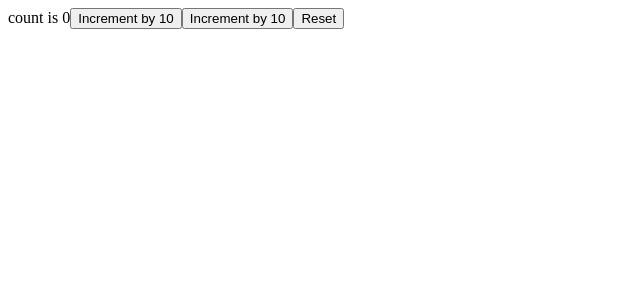
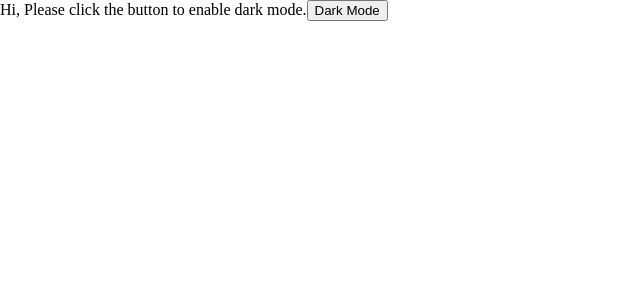
Before and after one commit to arunkb2795/React-Typescript, a React (Create React App) app: page / in a window 1280 px wide. Shown: the top 300 px of the page, without its empty margins (0-640 px from the left). Built offline with nearby package versions, Linux system fonts and the light colour scheme.

Commit message:
initial commit

```diff
--- a/App.tsx
+++ b/App.tsx
@@ -1,42 +1,12 @@
 import * as React from 'react';
-import { useReducer } from 'react';
-
-type counterState = {
-  count: number;
-};
-
-type counterAction = {
-  type: 'INCREMENT' | 'DECREMENT' | 'RESET';
-  payload?: number;
-};
-const initialState = { count: 0 };
-
-const reducer = (state: counterState, action: counterAction) => {
-  switch (action.type) {
-    case 'INCREMENT':
-      return { count: state.count + action.payload };
-    case 'DECREMENT':
-      return { count: state.count - action.payload };
-    case 'RESET':
-      return initialState;
-    default:
-      return state;
-  }
-};
-
+import { ThemeContextProvider } from './context/ThemeContext';
+import { Box } from './Box';
 export default function App() {
-  const [state, dispatch] = useReducer(reducer, initialState);
-
   return (
     <div>
-      count is {state.count}
-      <button onClick={() => dispatch({ type: 'INCREMENT', payload: 10 })}>
-        Increment by 10
-      </button>
-      <button onClick={() => dispatch({ type: 'DECREMENT', payload: 10 })}>
-        Increment by 10
-      </button>
-      <button onClick={() => dispatch({ type: 'RESET' })}>Reset</button>
+      <ThemeContextProvider>
+        <Box />
+      </ThemeContextProvider>
     </div>
   );
 }
--- /dev/null
+++ b/Box.tsx
@@ -0,0 +1,23 @@
+import * as React from 'react';
+import { useState, useContext } from 'react';
+import { ThemeContext } from './context/ThemeContext';
+export const Box = () => {
+  const theme = useContext(ThemeContext);
+  const [isDark, setIsDark] = useState(false);
+  return (
+    <div
+      style={{
+        backgroundColor: !isDark ? theme.light.main : theme.dark.main,
+        width: '100vw',
+        height: '100vh',
+      }}
+    >
+      <span style={{ color: !isDark ? theme.light.text : theme.dark.text }}>
+        Hi, Please click the button to enable dark mode.
+      </span>
+      <button onClick={() => setIsDark(!isDark)}>
+        {!isDark ? 'Dark Mode' : 'Light Mode'}
+      </button>
+    </div>
+  );
+};
--- /dev/null
+++ b/context/ThemeContext.tsx
@@ -0,0 +1,17 @@
+import * as React from 'react';
+import { createContext } from 'react';
+import { theme } from '../theme';
+
+type ThemeContextProviderProps = {
+  children: React.ReactNode;
+};
+
+export const ThemeContext = createContext(theme);
+
+export const ThemeContextProvider = ({
+  children,
+}: ThemeContextProviderProps) => {
+  return (
+    <ThemeContext.Provider value={theme}>{children}</ThemeContext.Provider>
+  );
+};
--- /dev/null
+++ b/global.css
@@ -0,0 +1,3 @@
+body {
+  margin: 0;
+}
--- a/index.tsx
+++ b/index.tsx
@@ -1,7 +1,7 @@
 import * as React from 'react';
 import { StrictMode } from 'react';
 import { createRoot } from 'react-dom/client';
-
+import './global.css';
 import App from './App';
 
 const rootElement = document.getElementById('root');
--- /dev/null
+++ b/theme/index.tsx
@@ -0,0 +1,10 @@
+export const theme = {
+  light: {
+    main: '#fff',
+    text: '#000',
+  },
+  dark: {
+    main: '#000',
+    text: '#fff',
+  },
+};
```
